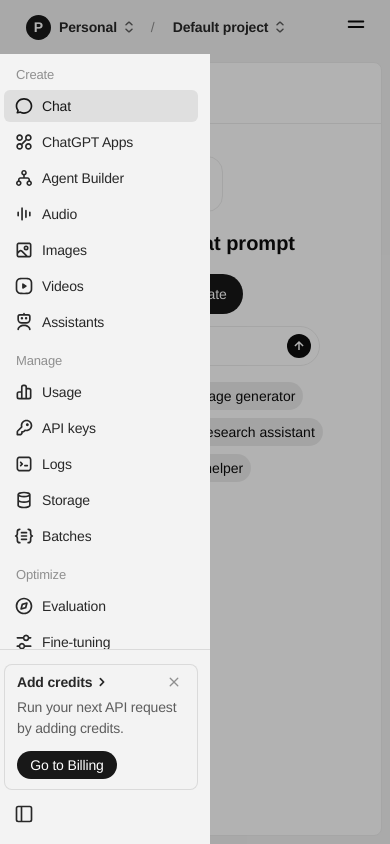
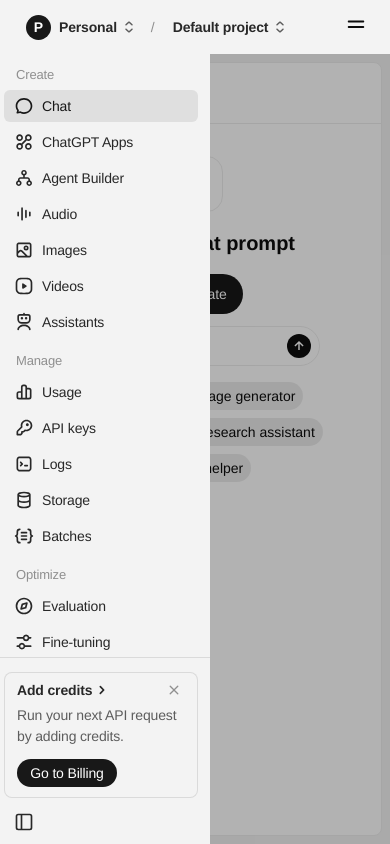
Before and after one commit to stomashevsky/platform, a Next.js app: page / in a window 390 px wide. Both pictures are taken after a click on the button 356 px from the left and 27 px from the top of the page. Built offline with nearby package versions, Linux system fonts and the light colour scheme; a web font is replaced by a local one.

Commit message:
fix: mobile menu backdrop and sidebar overlay

```diff
--- a/src/app/page.tsx
+++ b/src/app/page.tsx
@@ -58,10 +58,11 @@
           {/* Sidebar - absolute position on desktop, overlay on mobile */}
           {/* OpenAI mobile: sidebar visibility: hidden, shown as overlay when hamburger clicked */}
 
-          {/* Mobile overlay backdrop */}
+          {/* Mobile overlay backdrop - starts below header */}
           {mobileMenuOpen && (
             <div
-              className="fixed inset-0 bg-black/30 z-40 md:hidden"
+              className="fixed left-0 right-0 bottom-0 bg-black/30 z-40 md:hidden"
+              style={{ top: '54px' }}
               onClick={() => setMobileMenuOpen(false)}
             />
           )}
@@ -69,19 +70,16 @@
           {/* Sidebar container */}
           <div
             className={`
-              absolute transition-all duration-200
-              md:block
-              ${mobileMenuOpen ? 'fixed z-50 left-0' : 'hidden md:block'}
+              transition-all duration-200
+              ${mobileMenuOpen
+                ? 'fixed z-50 left-0 bg-[#f3f3f3] overflow-y-auto'
+                : 'hidden md:block absolute'}
             `}
             style={{
-              top: mobileMenuOpen ? '54px' : '0px', // On mobile, start from header bottom; desktop: 0px (sidebar has own padding)
-              left: mobileMenuOpen ? '0px' : '8px', // Always 8px - like OpenAI
+              top: mobileMenuOpen ? '54px' : '0px',
+              left: mobileMenuOpen ? '0px' : '8px',
               width: sidebarCollapsed && !mobileMenuOpen ? '64px' : '210px',
               height: mobileMenuOpen ? 'calc(100vh - 54px)' : 'calc(100% - 16px)',
-              ...(mobileMenuOpen && {
-                backgroundColor: '#f3f3f3',
-                paddingBottom: '8px',
-              }),
             }}
           >
             <Sidebar
```
